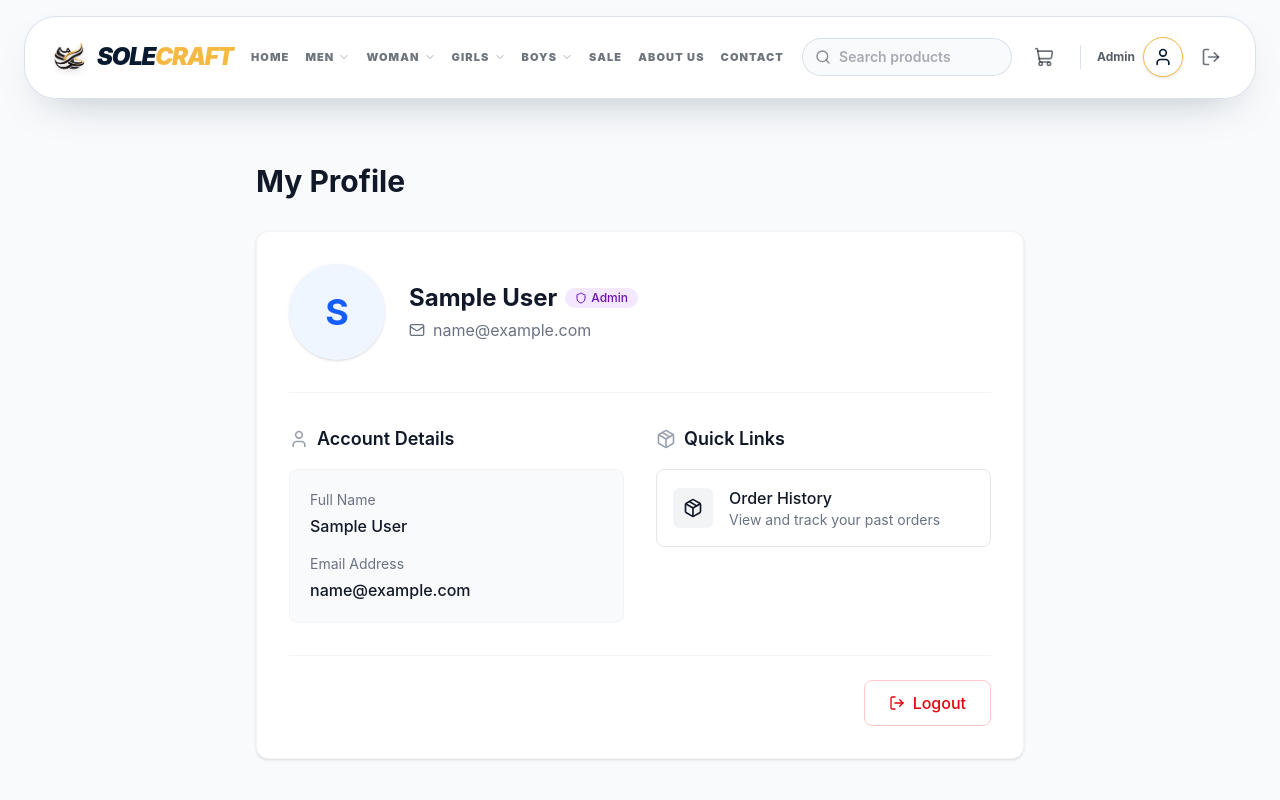
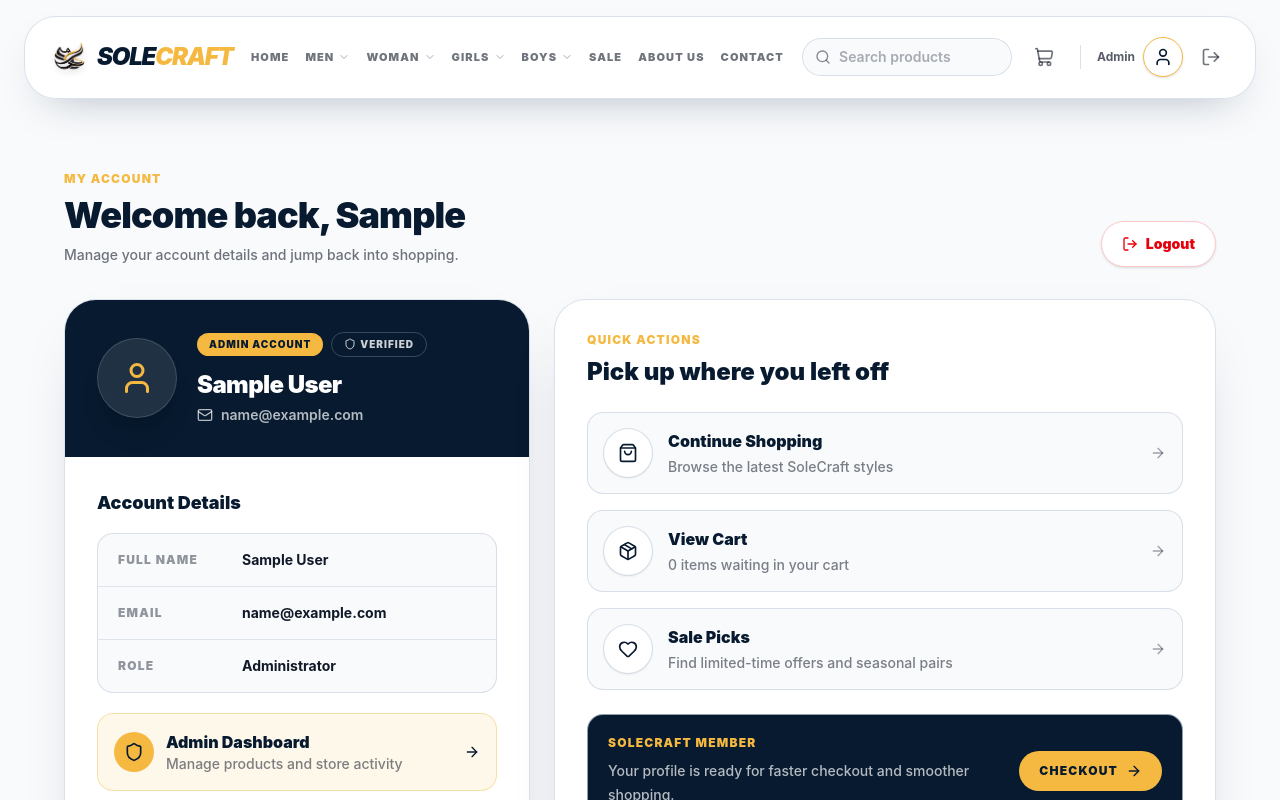
Before and after one commit to JKWijerathne/SoleCraft, a React (Vite) app in the folder client/: page /profile in a window 1280 px wide. Shown: the top 800 px of the page. Built offline with nearby package versions, Linux system fonts and the light colour scheme; sample sign-in values are in the browser's storage.

Commit message:
feat: enhance Profile page with improved layout, user details, and quick links

```diff
--- a/client/src/pages/Profile/Profile.jsx
+++ b/client/src/pages/Profile/Profile.jsx
@@ -2,11 +2,21 @@ import { useEffect } from 'react';
 import { useSelector, useDispatch } from 'react-redux';
 import { useNavigate, Link } from 'react-router-dom';
 import { logout } from '../../store/slices/authSlice';
-import { LogOut, Package, User as UserIcon, Mail, Shield } from 'lucide-react';
+import {
+  ArrowRight,
+  Heart,
+  LogOut,
+  Mail,
+  Package,
+  Shield,
+  ShoppingBag,
+  User as UserIcon,
+} from 'lucide-react';
 import { motion } from 'framer-motion';
 
 const Profile = () => {
   const { user } = useSelector((state) => state.auth);
+  const { cartItems = [] } = useSelector((state) => state.cart);
   const dispatch = useDispatch();
   const navigate = useNavigate();
 
@@ -23,113 +33,226 @@ const Profile = () => {
 
   if (!user) return null;
 
+  const firstName = user.name?.split(' ')[0] || 'Customer';
+  const isAdmin = user.isAdmin || user.role === 'admin';
+
+  const quickLinks = [
+    {
+      title: 'Continue Shopping',
+      description: 'Browse the latest SoleCraft styles',
+      to: '/',
+      icon: ShoppingBag,
+    },
+    {
+      title: 'View Cart',
+      description: `${cartItems.length} ${cartItems.length === 1 ? 'item' : 'items'} waiting in your cart`,
+      to: '/cart',
+      icon: Package,
+    },
+    {
+      title: 'Sale Picks',
+      description: 'Find limited-time offers and seasonal pairs',
+      to: '/sale',
+      icon: Heart,
+    },
+  ];
+
   return (
-    <div className="flex-1 bg-[#F8FAFC] py-12 px-4 sm:px-6 lg:px-8">
-      <div className="max-w-3xl mx-auto">
-        <motion.h1
-          initial={{ opacity: 0, y: -20 }}
+    <main className="flex-1 bg-[#F8FAFC] px-4 py-10 sm:px-6 lg:px-8 lg:py-14">
+      <div className="mx-auto max-w-6xl">
+        <motion.div
+          initial={{ opacity: 0, y: 18 }}
           animate={{ opacity: 1, y: 0 }}
-          className="text-3xl font-bold text-[#111827] mb-8"
+          className="mb-8 flex flex-col gap-4 sm:flex-row sm:items-end sm:justify-between"
         >
-          My Profile
-        </motion.h1>
+          <div>
+            <p className="mb-2 text-xs font-black uppercase tracking-widest text-[#F5B942]">
+              My Account
+            </p>
+            <h1 className="text-3xl font-black tracking-tight text-[#071A2F] sm:text-4xl">
+              Welcome back, {firstName}
+            </h1>
+            <p className="mt-2 max-w-2xl text-sm font-medium leading-6 text-[#111827]/60">
+              Manage your account details and jump back into shopping.
+            </p>
+          </div>
 
-        <div className="bg-white shadow-sm rounded-xl overflow-hidden border border-gray-100">
-          <div className="p-8">
-            <div className="flex flex-col sm:flex-row sm:items-center justify-between border-b border-gray-100 pb-8 mb-8 gap-6 sm:gap-0">
-              <motion.div
-                initial={{ opacity: 0, x: -20 }}
-                animate={{ opacity: 1, x: 0 }}
-                transition={{ delay: 0.1 }}
-                className="flex items-center space-x-6"
-              >
-                <div className="w-24 h-24 bg-blue-50 text-blue-600 rounded-full flex items-center justify-center text-4xl font-bold uppercase shadow-sm">
-                  {user.name ? user.name.charAt(0) : 'U'}
+          <button
+            onClick={handleLogout}
+            className="inline-flex w-full items-center justify-center gap-2 rounded-full border border-red-200 bg-white px-5 py-3 text-sm font-black text-red-600 shadow-sm transition-colors hover:border-red-300 hover:bg-red-50 sm:w-auto"
+          >
+            <LogOut className="h-4 w-4" />
+            Logout
+          </button>
+        </motion.div>
+
+        <div className="grid grid-cols-1 gap-6 lg:grid-cols-12">
+          <motion.section
+            initial={{ opacity: 0, y: 18 }}
+            animate={{ opacity: 1, y: 0 }}
+            transition={{ delay: 0.05 }}
+            className="overflow-hidden rounded-[2rem] border border-[#CBD5E1]/70 bg-white shadow-[0_24px_60px_-35px_rgba(7,26,47,0.35)] lg:col-span-5"
+          >
+            <div className="bg-[#071A2F] px-6 py-8 text-white sm:px-8">
+              <div className="flex items-center gap-5">
+                <div className="flex h-20 w-20 shrink-0 items-center justify-center rounded-full border border-white/15 bg-white/10 text-[#F5B942] shadow-xl">
+                  <UserIcon className="h-9 w-9" />
                 </div>
-                <div>
-                  <h2 className="text-2xl font-bold text-[#111827] flex items-center gap-2">
-                    {user.name}
-                    {user.isAdmin && (
-                      <span className="inline-flex items-center px-2.5 py-0.5 rounded-full text-xs font-medium bg-purple-100 text-purple-800">
-                        <Shield className="w-3 h-3 mr-1" />
-                        Admin
+
+                <div className="min-w-0">
+                  <div className="mb-3 flex flex-wrap items-center gap-2">
+                    <span className="rounded-full bg-[#F5B942] px-3 py-1 text-[10px] font-black uppercase tracking-widest text-[#071A2F]">
+                      {isAdmin ? 'Admin Account' : 'Customer Account'}
+                    </span>
+                    {isAdmin && (
+                      <span className="inline-flex items-center gap-1 rounded-full border border-white/20 px-3 py-1 text-[10px] font-black uppercase tracking-widest text-white/80">
+                        <Shield className="h-3 w-3" />
+                        Verified
                       </span>
                     )}
+                  </div>
+
+                  <h2 className="truncate text-2xl font-black tracking-tight">
+                    {user.name}
                   </h2>
-                  <p className="text-gray-500 mt-1 flex items-center gap-2">
-                    <Mail className="w-4 h-4" />
-                    {user.email}
+                  <p className="mt-1 flex min-w-0 items-center gap-2 text-sm font-semibold text-white/70">
+                    <Mail className="h-4 w-4 shrink-0" />
+                    <span className="truncate">{user.email}</span>
                   </p>
                 </div>
-              </motion.div>
+              </div>
             </div>
 
-            <div className="grid grid-cols-1 md:grid-cols-2 gap-8 mb-8">
-              <motion.div
-                initial={{ opacity: 0, y: 20 }}
-                animate={{ opacity: 1, y: 0 }}
-                transition={{ delay: 0.2 }}
-              >
-                <h3 className="text-lg font-semibold text-[#111827] mb-4 flex items-center gap-2">
-                  <UserIcon className="w-5 h-5 text-gray-400" />
+            <div className="space-y-5 p-6 sm:p-8">
+              <div>
+                <h3 className="mb-4 text-lg font-black text-[#071A2F]">
                   Account Details
                 </h3>
-                <div className="bg-gray-50 rounded-lg p-5 space-y-4 border border-gray-100">
-                  <div>
-                    <p className="text-sm text-gray-500 mb-1">Full Name</p>
-                    <p className="font-medium text-[#111827]">{user.name}</p>
+                <div className="divide-y divide-[#CBD5E1]/60 rounded-2xl border border-[#CBD5E1]/70 bg-[#F8FAFC]">
+                  <div className="grid gap-1 px-5 py-4 sm:grid-cols-[120px_1fr] sm:items-center">
+                    <p className="text-xs font-black uppercase tracking-widest text-[#111827]/45">
+                      Full Name
+                    </p>
+                    <p className="min-w-0 break-words text-sm font-bold text-[#111827]">
+                      {user.name}
+                    </p>
                   </div>
-                  <div>
-                    <p className="text-sm text-gray-500 mb-1">Email Address</p>
-                    <p className="font-medium text-[#111827]">{user.email}</p>
+                  <div className="grid gap-1 px-5 py-4 sm:grid-cols-[120px_1fr] sm:items-center">
+                    <p className="text-xs font-black uppercase tracking-widest text-[#111827]/45">
+                      Email
+                    </p>
+                    <p className="min-w-0 break-words text-sm font-bold text-[#111827]">
+                      {user.email}
+                    </p>
+                  </div>
+                  <div className="grid gap-1 px-5 py-4 sm:grid-cols-[120px_1fr] sm:items-center">
+                    <p className="text-xs font-black uppercase tracking-widest text-[#111827]/45">
+                      Role
+                    </p>
+                    <p className="text-sm font-bold text-[#111827]">
+                      {isAdmin ? 'Administrator' : 'Customer'}
+                    </p>
                   </div>
                 </div>
-              </motion.div>
+              </div>
 
-              <motion.div
-                initial={{ opacity: 0, y: 20 }}
-                animate={{ opacity: 1, y: 0 }}
-                transition={{ delay: 0.3 }}
-              >
-                <h3 className="text-lg font-semibold text-[#111827] mb-4 flex items-center gap-2">
-                  <Package className="w-5 h-5 text-gray-400" />
-                  Quick Links
-                </h3>
+              {isAdmin && (
                 <Link
-                  to="/orders"
-                  className="group flex items-center justify-between bg-white border border-gray-200 rounded-lg p-4 hover:border-[#111827] hover:shadow-sm transition-all"
+                  to="/admin/dashboard"
+                  className="group flex items-center justify-between rounded-2xl border border-[#F5B942]/40 bg-[#F5B942]/10 p-4 transition-all hover:border-[#F5B942]"
                 >
-                  <div className="flex items-center gap-4">
-                    <div className="bg-gray-100 p-2.5 rounded-md text-[#111827] group-hover:bg-[#111827] group-hover:text-white transition-colors">
-                      <Package className="w-5 h-5" />
-                    </div>
+                  <div className="flex items-center gap-3">
+                    <span className="flex h-10 w-10 items-center justify-center rounded-full bg-[#F5B942] text-[#071A2F]">
+                      <Shield className="h-5 w-5" />
+                    </span>
                     <div>
-                      <p className="font-medium text-[#111827]">Order History</p>
-                      <p className="text-sm text-gray-500">View and track your past orders</p>
+                      <p className="font-black text-[#071A2F]">Admin Dashboard</p>
+                      <p className="text-sm font-medium text-[#111827]/55">
+                        Manage products and store activity
+                      </p>
                     </div>
                   </div>
+                  <ArrowRight className="h-4 w-4 text-[#071A2F] transition-transform group-hover:translate-x-1" />
                 </Link>
-              </motion.div>
+              )}
             </div>
+          </motion.section>
 
-            <motion.div
-              initial={{ opacity: 0 }}
-              animate={{ opacity: 1 }}
-              transition={{ delay: 0.4 }}
-              className="pt-6 border-t border-gray-100 flex justify-end"
-            >
-              <button
-                onClick={handleLogout}
-                className="flex items-center gap-2 px-6 py-2.5 border border-red-200 text-red-600 rounded-lg hover:bg-red-50 hover:border-red-300 transition-colors font-medium focus:outline-none focus:ring-2 focus:ring-red-500 focus:ring-offset-2"
-              >
-                <LogOut className="w-4 h-4" />
-                Logout
-              </button>
-            </motion.div>
-          </div>
+          <motion.section
+            initial={{ opacity: 0, y: 18 }}
+            animate={{ opacity: 1, y: 0 }}
+            transition={{ delay: 0.12 }}
+            className="lg:col-span-7"
+          >
+            <div className="rounded-[2rem] border border-[#CBD5E1]/70 bg-white p-6 shadow-[0_24px_60px_-35px_rgba(7,26,47,0.35)] sm:p-8">
+              <div className="mb-6">
+                <p className="mb-2 text-xs font-black uppercase tracking-widest text-[#F5B942]">
+                  Quick Actions
+                </p>
+                <h3 className="text-2xl font-black text-[#071A2F]">
+                  Pick up where you left off
+                </h3>
+              </div>
+
+              <div className="grid gap-4">
+                {quickLinks.map((item, index) => {
+                  const Icon = item.icon;
+
+                  return (
+                    <motion.div
+                      key={item.title}
+                      initial={{ opacity: 0, x: 18 }}
+                      animate={{ opacity: 1, x: 0 }}
+                      transition={{ delay: 0.18 + index * 0.05 }}
+                    >
+                      <Link
+                        to={item.to}
+                        className="group flex items-center justify-between gap-4 rounded-2xl border border-[#CBD5E1]/70 bg-[#F8FAFC] p-4 transition-all hover:border-[#F5B942]/70 hover:bg-white hover:shadow-lg hover:shadow-[#071A2F]/5"
+                      >
+                        <div className="flex min-w-0 items-center gap-4">
+                          <span className="flex h-12 w-12 shrink-0 items-center justify-center rounded-full bg-white text-[#071A2F] shadow-sm ring-1 ring-[#CBD5E1]/70 transition-colors group-hover:bg-[#071A2F] group-hover:text-[#F5B942]">
+                            <Icon className="h-5 w-5" />
+                          </span>
+                          <div className="min-w-0">
+                            <p className="font-black text-[#071A2F]">
+                              {item.title}
+                            </p>
+                            <p className="mt-1 text-sm font-medium leading-5 text-[#111827]/55">
+                              {item.description}
+                            </p>
+                          </div>
+                        </div>
+                        <ArrowRight className="h-4 w-4 shrink-0 text-[#111827]/40 transition-transform group-hover:translate-x-1 group-hover:text-[#071A2F]" />
+                      </Link>
+                    </motion.div>
+                  );
+                })}
+              </div>
+
+              <div className="mt-6 rounded-2xl border border-[#CBD5E1]/70 bg-[#071A2F] p-5 text-white">
+                <div className="flex flex-col gap-4 sm:flex-row sm:items-center sm:justify-between">
+                  <div>
+                    <p className="text-xs font-black uppercase tracking-widest text-[#F5B942]">
+                      SoleCraft Member
+                    </p>
+                    <p className="mt-2 text-sm font-medium leading-6 text-white/70">
+                      Your profile is ready for faster checkout and smoother shopping.
+                    </p>
+                  </div>
+                  <Link
+                    to="/checkout"
+                    className="inline-flex items-center justify-center gap-2 rounded-full bg-[#F5B942] px-5 py-3 text-xs font-black uppercase tracking-widest text-[#071A2F] transition-colors hover:bg-[#D99A20]"
+                  >
+                    Checkout
+                    <ArrowRight className="h-4 w-4" />
+                  </Link>
+                </div>
+              </div>
+            </div>
+          </motion.section>
         </div>
       </div>
-    </div>
+    </main>
   );
 };
 
```
